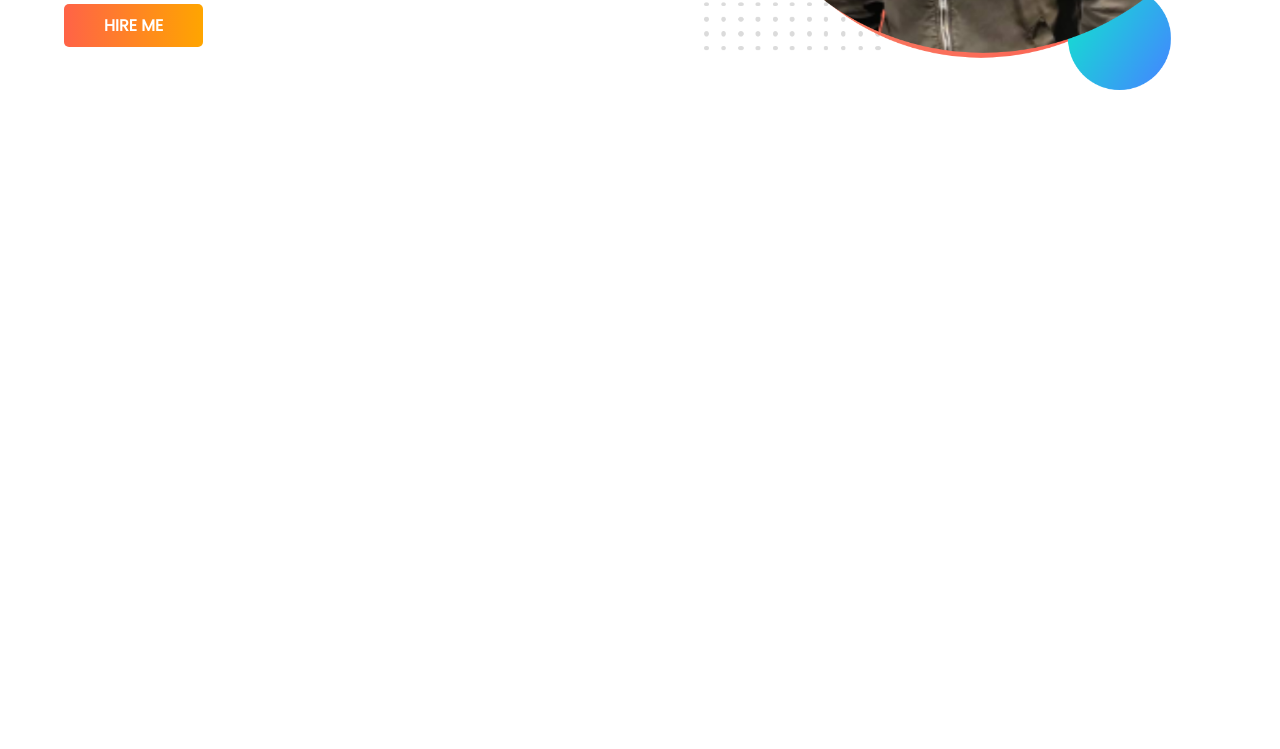
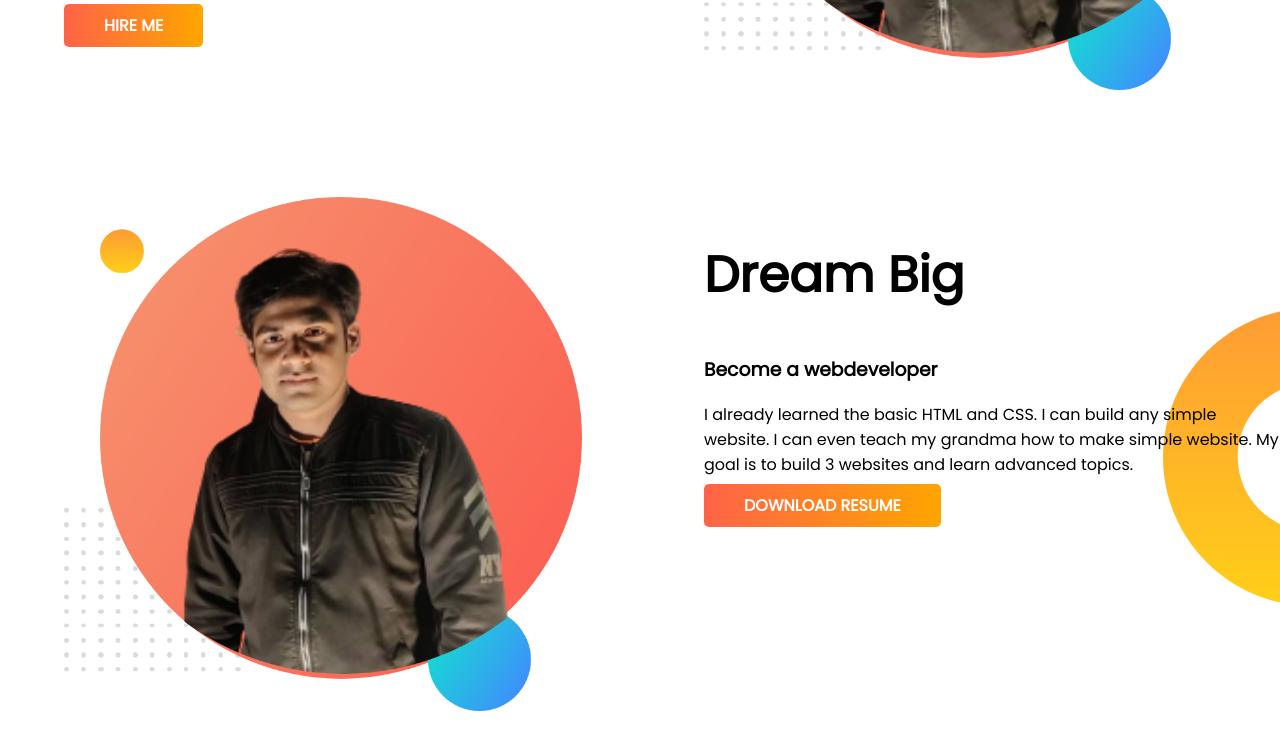
Before and after one commit to Prottay-Badhon/Developer-portfolio, a plain HTML site: page index.html in a window 1280 px wide. Shown: the part 425-1174 px from the top of the page. Before the commit the page ends 800 px from the top, so only its background shows below. Drawn offline with Linux system fonts and the light colour scheme.

Commit message:
dream added

```diff
--- a/index.html
+++ b/index.html
@@ -21,12 +21,26 @@
             <p>You might saw me jumping, climbing buildings, and stopping trains. But nobody pays me a dime for that
                 work. That's why I am learning and mastering web development. I will not stop until I become the Web
                 Development Hero.</p>
-            <a href="" target="_blank" class="button-style">HIRE ME</a>
+            <a href="" target="_blank" class="link-button">HIRE ME</a>
         </div>
         <div class="half-width">
             <img src="images/badhon.png" alt="">
         </div>
     </section>
+    <section class="dream-big">
+        <div class="half-width">
+            <img src="images/badhon.png" alt="">
+        </div>
+        <div class="half-width">
+            <h1>Dream Big</h1>
+            <h3>Become a webdeveloper</h3>
+            <p>I already learned the basic HTML and CSS. I can build any simple website. I can even teach my grandma how
+                to make simple website. My goal is to build 3 websites and learn advanced topics.
+
+            </p>
+            <a href="" class="link-button">DOWNLOAD RESUME</a>
+        </div>
+    </section>
 </body>
 
 </html>
--- a/style.css
+++ b/style.css
@@ -10,6 +10,8 @@ h1{
 }
 section{
     display: flex;
+    margin-bottom: 100px;
+
 }
 .half-width{
     width: 50%;
@@ -18,7 +20,7 @@ section{
 .half-width img{
     width: 90%;
 }
-.button-style{
+.link-button{
     background-image: linear-gradient(to right, tomato,orange);
     color: white;
     padding: 10px 40px;
@@ -30,3 +32,9 @@ section{
     background-image: url(images/top-banner.png);
     background-repeat: no-repeat;
 }
+
+.dream-big{
+    background-image: url(images/dream-bg.png);
+    background-repeat: no-repeat;
+    background-position: right;
+}
```
